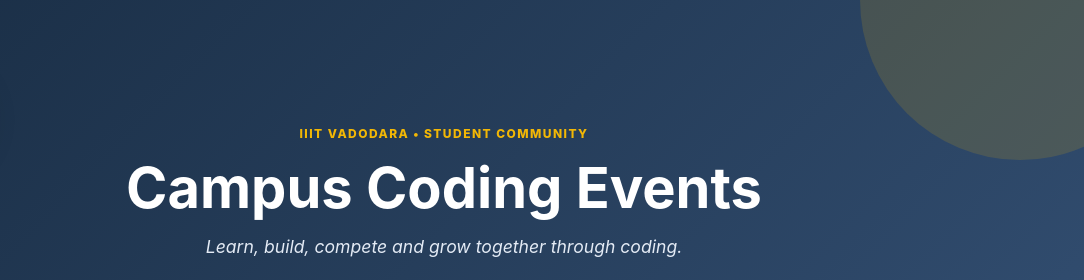
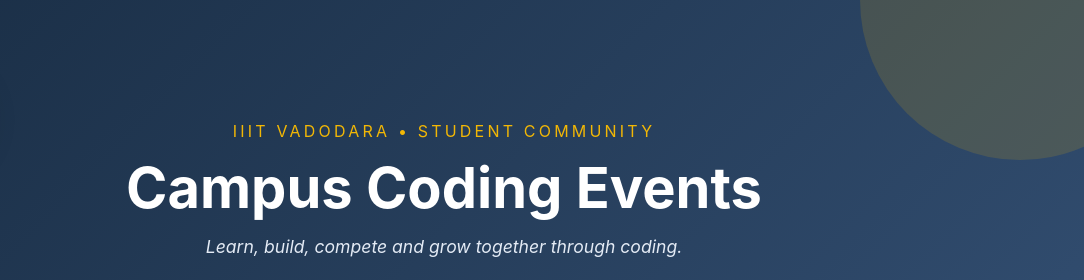
Before and after one commit to himanshukr999/Event_Board, a plain HTML site: page index.html in a window 1280 px wide. Shown: the top 280 px of the page, 196-1280 px from the left. Drawn offline with Linux system fonts and the light colour scheme.

Commit message:
Update style.css

```diff
--- a/style.css
+++ b/style.css
@@ -254,7 +254,13 @@
 }
 
 
-.eyebrow,
+.eyebrow
+{
+display: inline-block;
+font-size:1.1 rem;
+font-weight:1200;
+letter-spacing:0.2em;
+}
 .section-label,
 .hero-label,
 .event-tag {
```
